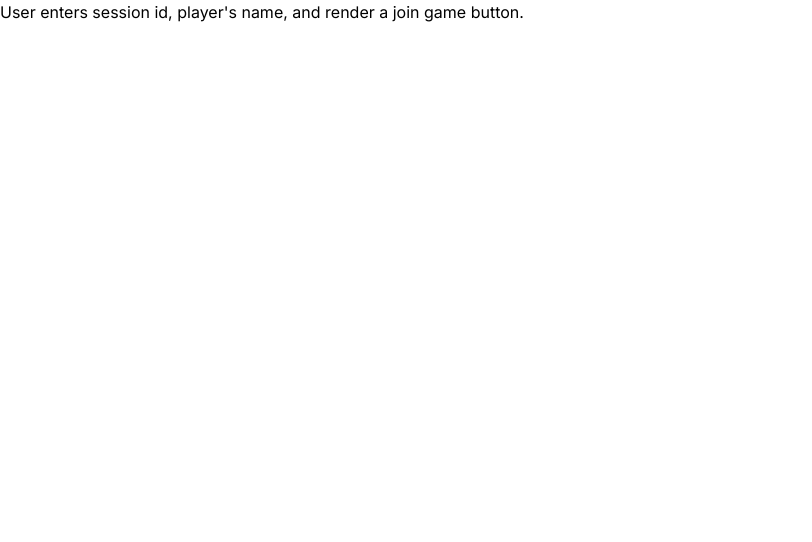
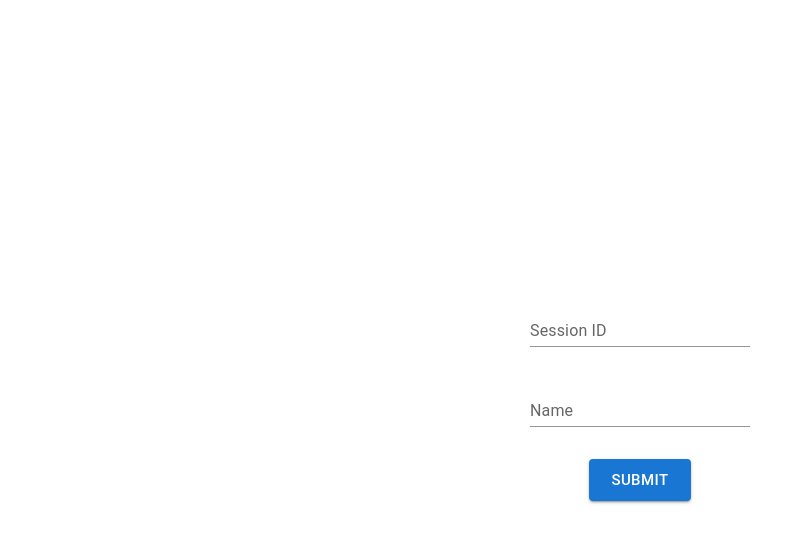
Before and after one commit to aidanhopper/leethoot, a Next.js app: page /enter-game in a window 1280 px wide. Shown: the top 542 px of the page, without its empty margins (0-812 px from the left). Built offline with nearby package versions, Linux system fonts and the light colour scheme.

Commit message:
enter game page prototype done

```diff
--- a/src/app/(player)/enter-game/page.js
+++ b/src/app/(player)/enter-game/page.js
@@ -1,5 +1,19 @@
+import Link from 'next/link'
+import { Grid, Box, Button, TextField, Typography } from '@mui/material';
+
 export default function EnterGame() {
+  //  User enters session id, player's name, and render a join game button.
+  const textbox_margin = 2
   return (
-    <>User enters session id, player's name, and render a join game button.</>
+    <Grid container
+      direction="column"
+      justifyContent="center"
+      height="100vh"
+      alignItems="center"
+    >
+      <TextField id="standard-basic" label="Session ID" variant="standard" sx={{ m: textbox_margin }} />
+      <TextField id="standard-basic" label="Name" variant="standard" sx={{ m: textbox_margin }} />
+      <Button variant="contained" size="large" sx={{ m: textbox_margin }} href="/host/decks">submit</Button>
+    </Grid>
   )
 }
--- a/src/app/page.js
+++ b/src/app/page.js
@@ -3,18 +3,18 @@ import { Box, Button, TextField, Typography } from '@mui/material';
 
 export default function Home() {
 
-  const button_padding = 2
+  const button_margin = 2
 
   return (
     <main>
       <Box
         display="flex"
         justifyContent="center"
-        sx={{mx: 5}}
         alignItems="center"
-        height="100vh">
-        <Button variant="contained" size="large" sx={{m: button_padding }} href="/host/decks">Host</Button>
-        <Button variant="contained" size="large" sx={{m: button_padding }} href="/enter-game">Player</Button>
+        height="100vh"
+      >
+        <Button variant="contained" size="large" sx={{ m: button_margin }} href="/host/decks">Host</Button>
+        <Button variant="contained" size="large" sx={{ m: button_margin }} href="/enter-game">Player</Button>
       </Box>
     </main>
   )
```
